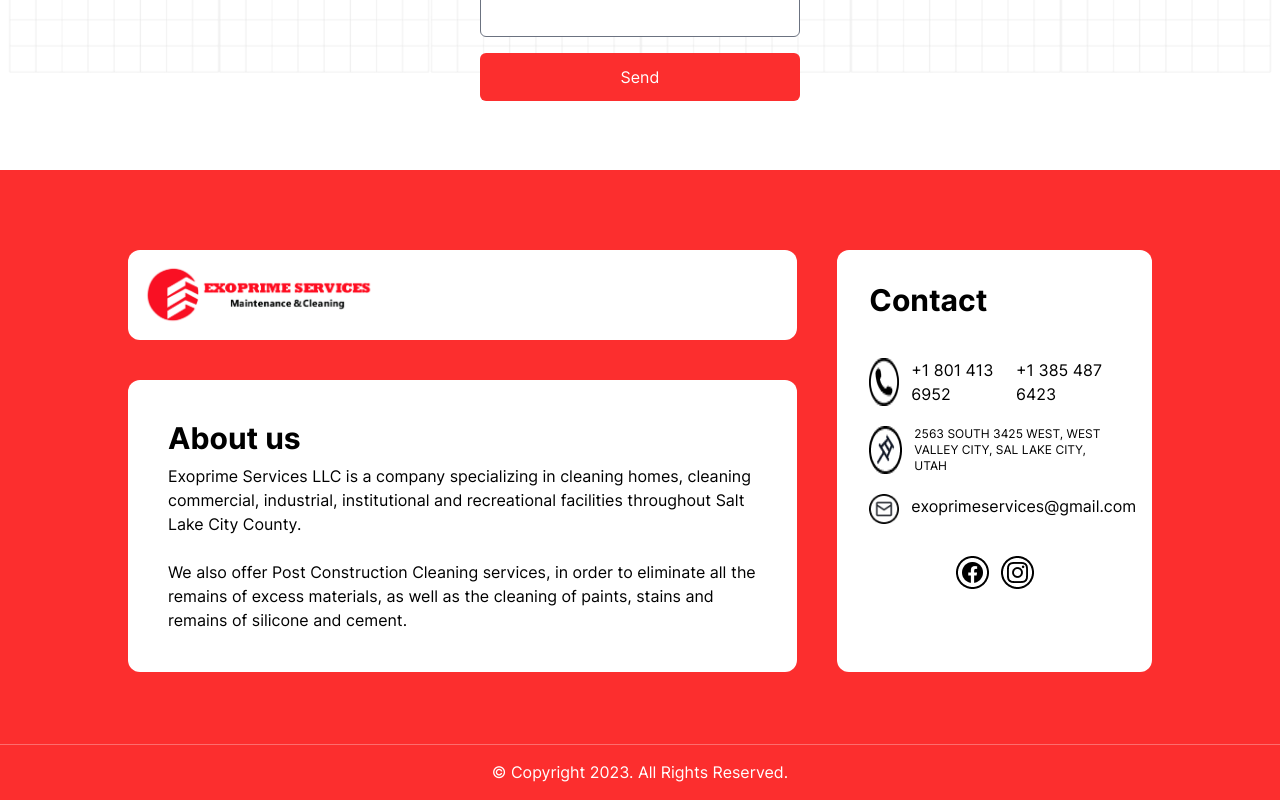
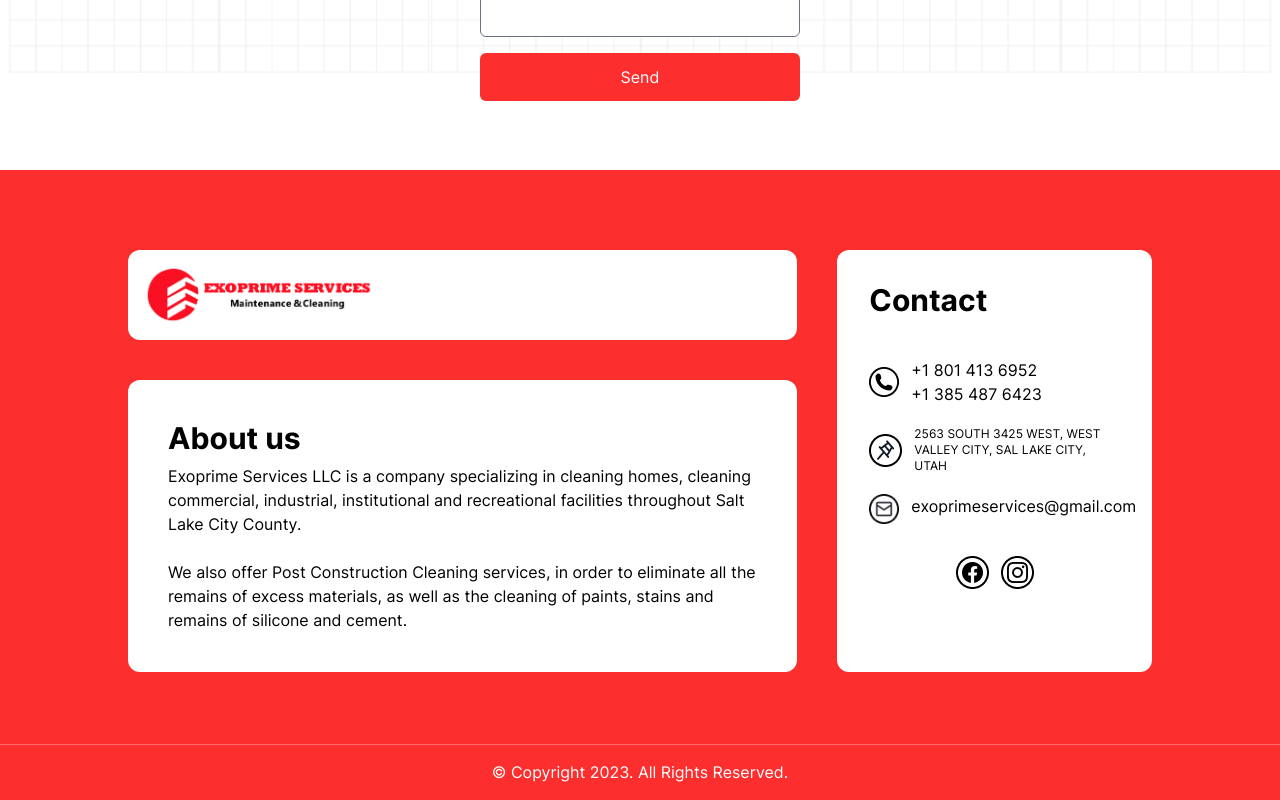
Before and after one commit to JorgeRojas827/exoprime, a Next.js app: page / in a window 1280 px wide. Shown: the part 3885-4685 px from the top of the page. Built offline with nearby package versions, Linux system fonts and the light colour scheme.

Commit message:
flex coll

```diff
--- a/src/components/body/Footer.tsx
+++ b/src/components/body/Footer.tsx
@@ -34,18 +34,18 @@ export const Footer = () => {
       <div className='col-span-12 mx-20 rounded-xl bg-white p-8 sm:mx-0 lg:col-span-4'>
         <h2>Contact</h2>
         <div className='flex flex-col space-y-5'>
-          <div className='mt-10 flex space-x-3'>
+          <div className='mt-10 flex items-center space-x-3'>
             <Image
               width={30}
               height={30}
               src='/images/whatsappfooter.png'
               alt='logo'
             />
-            <div className='flex flex-col lg:flex-row'>
-              <p>+1 801 413 6952 </p> &nbsp; <p>+1 385 487 6423</p>
+            <div className='flex flex-col '>
+              <p>+1 801 413 6952 </p> <p>+1 385 487 6423</p>
             </div>
           </div>
-          <div className='flex space-x-3'>
+          <div className='flex items-center space-x-3'>
             <Image
               width={33}
               height={33}
```
